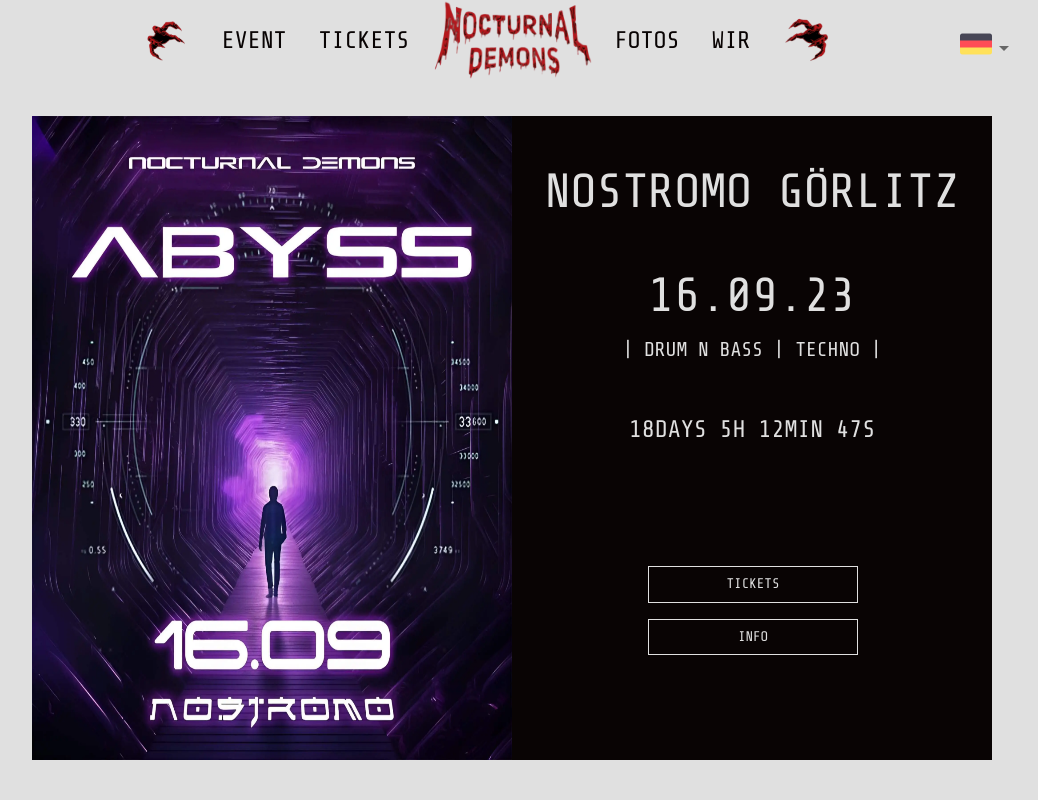
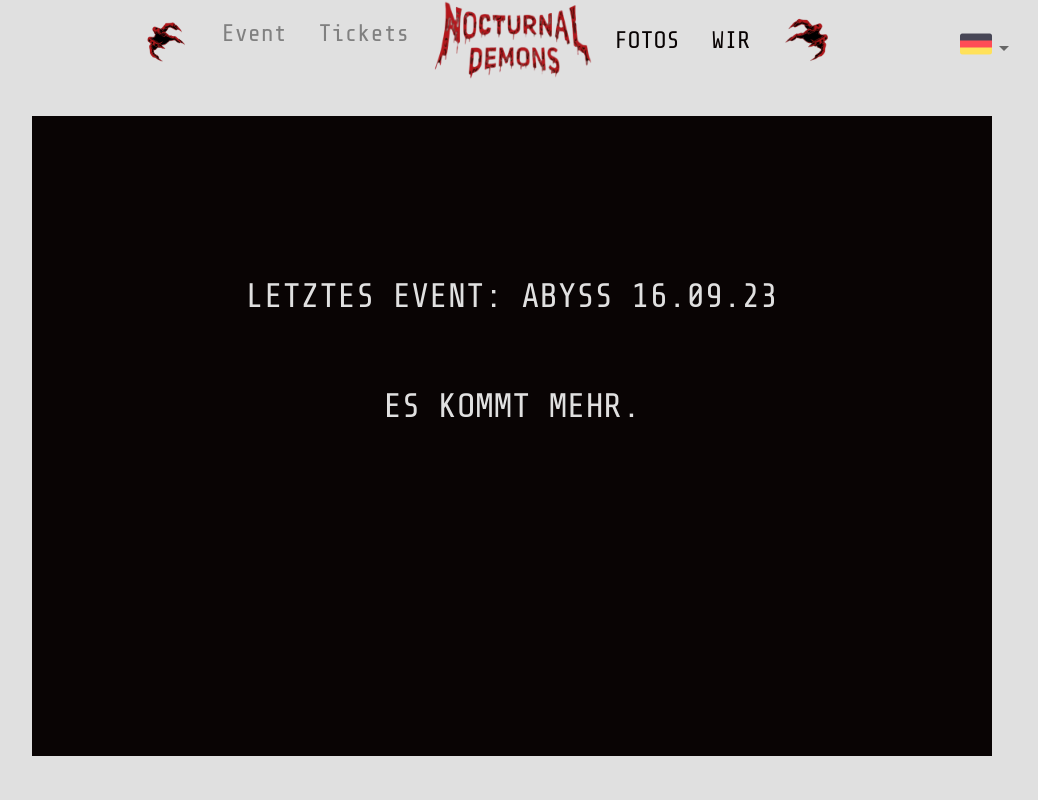
Before and after one commit to Waescheklammer/NocturnalDemons, a React (Create React App) app: page / in a window 1280 px wide. Shown: the top 800 px of the page, without its empty margins (128-1166 px from the left). Built offline with nearby package versions, Linux system fonts and the light colour scheme.

Commit message:
removed abyss event

```diff
--- a/src/features/header/Header.tsx
+++ b/src/features/header/Header.tsx
@@ -3,7 +3,7 @@
   Grid,
   MenuItem,
   SelectChangeEvent,
-  Toolbar,
+  Toolbar, Typography,
   useMediaQuery,
   useTheme,
 } from "@mui/material";
@@ -73,9 +73,9 @@
             {isDetails ? (
               <NavigationLink title={t("home")} link={"/"} />
             ) : (
-              <NavigationLink title={t("details")} link={"details"} />
+              <Typography variant={"h5"} sx={{color: "grey"}}>{t("details")}</Typography>
             )}
-            <NavigationLink title={t("tickets")} link={events.ticketLink} />
+            <Typography variant={"h5"} sx={{color: "grey"}}>{t("tickets")}</Typography>
           </Grid>
           <Grid item xs={2}>
             <Link
--- a/src/features/main/details/Details.tsx
+++ b/src/features/main/details/Details.tsx
@@ -124,10 +124,10 @@
             <ContentText variant={"h6"} sx={{ mb: "2.5em" }}>
               26 DJs
             </ContentText>
-            <ContentText variant={"h5"} sx={{ mb: "1em" }}>
+            <ContentText variant={"h5"} sx={{ mb: "1em", fontWeight: "bolder" }}>
               {events.date}
             </ContentText>
-            <ContentText variant={"h5"} sx={{ mb: "2.5em" }}>
+            <ContentText variant={"h5"} sx={{ mb: "2.5em", fontWeight: "bolder"  }}>
               {events.timeStart} - {events.timeEnd}
             </ContentText>
             <ContentText
--- a/src/features/main/events/Events.tsx
+++ b/src/features/main/events/Events.tsx
@@ -45,7 +45,28 @@
         minHeight: matchesPhone ? "100vh" : "80vh",
       }}
     >
-      <Grid container>
+        {matchesPhone &&
+            (<img
+                src={"/images/logo/logo.webp"}
+                alt={"Nocturnal Demons"}
+                style={{
+                    width: "70%",
+                    marginTop: "5em",
+                    height: "30vh",
+                    marginLeft: "auto",
+                    marginRight: "auto",
+                }}
+            />)}
+        <Box sx={{pt: "10em"}}>
+            <ContentText variant={"h4"} sx={{mb: "2em"}}>{t("lastEvent")}</ContentText>
+            <ContentText variant={"h4"}>{t("seeya")}</ContentText>
+        </Box>
+    </Box>
+  );
+};
+
+/*
+<Grid container>
         {!matchesPhone ? (
           <Grid item xs={12} md={6}>
             <img
@@ -102,14 +123,6 @@
                     {"| " + events.genre + " |"}
                 </ContentText>
             </Grid>
-              <Grid item xs={12}>
-                  <ContentText
-                      variant={matchesBig ? "h4" : "h5"}
-                      sx={{ mt: "2em", color: fontColor, mb: "1em" }}
-                  >
-                      {countdown}
-                  </ContentText>
-              </Grid>
               {matchesPhone && (
               <Grid item xs={12}>
                 <ContentText
@@ -170,6 +183,4 @@
           </Grid>
         </Grid>
       </Grid>
-    </Box>
-  );
-};
+ */
--- a/src/translation/cz/common.ts
+++ b/src/translation/cz/common.ts
@@ -24,6 +24,8 @@
     genre: "| Drum n Bass | Techno |",
     tickets: "Vstupenky",
     info: "O nás",
+    lastEvent: "Poslední událost: 16.09.23",
+    seeya: "Další se chystají.",
   },
   location: {
     location: "Next Location",
--- a/src/translation/de/common.ts
+++ b/src/translation/de/common.ts
@@ -24,6 +24,8 @@
     genre: "| Trommelbassmusik | Techno |",
     tickets: "Tickets",
     info: "Info",
+    lastEvent: "Letztes Event: Abyss 16.09.23",
+    seeya: "Es kommt mehr.",
   },
   location: {
     location: "Nächster Ort",
--- a/src/translation/en/common.ts
+++ b/src/translation/en/common.ts
@@ -24,6 +24,8 @@
     genre: "| Drum n Bass | Techno |",
     tickets: "Tickets",
     info: "Info",
+    lastEvent: "Last event: Abyss 16.09.23",
+    seeya: "More is coming.",
   },
   location: {
     location: "Next Location",
--- a/src/translation/pl/common.ts
+++ b/src/translation/pl/common.ts
@@ -24,6 +24,8 @@
     genre: "| Drum n Bass | Techno |",
     tickets: "Bilety",
     info: "Informacje",
+    lastEvent: "Ostatnie wydarzenie: Abyss 16.09.23",
+    seeya: "Nadchodzi więcej.",
   },
   location: {
     location: "Next Location",
```
